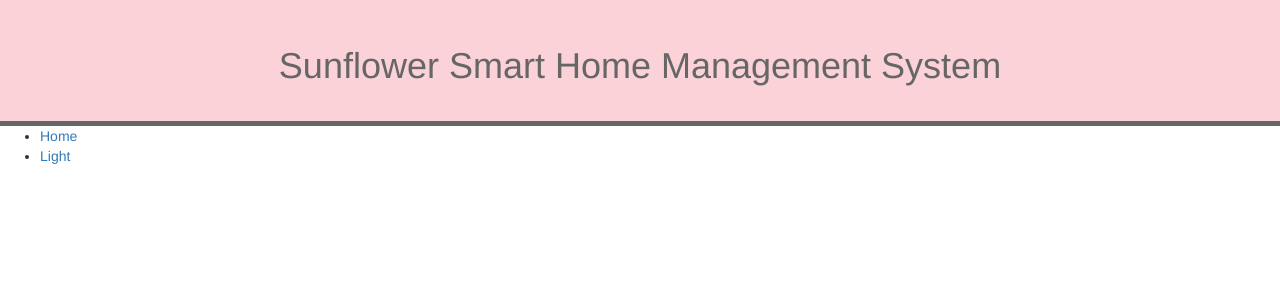
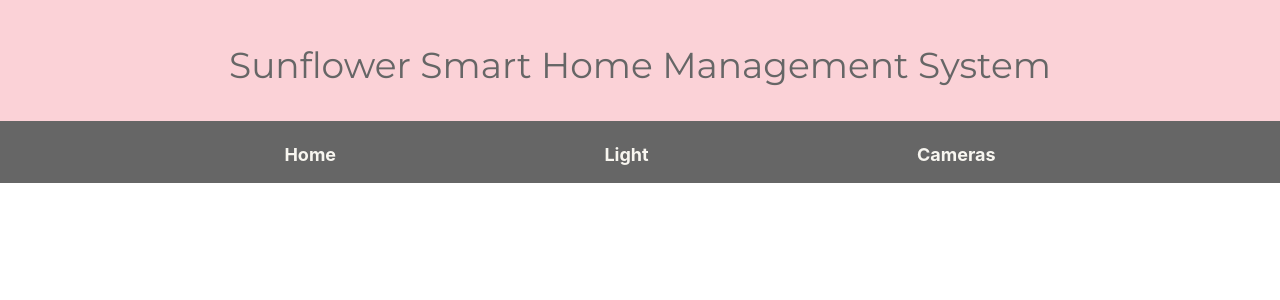
Before and after one commit to AgedSiren557/FSE-Final-Project, a Flask app: page / in a window 1280 px wide. Shown: the top 300 px of the page. Run offline with Flask 2, Linux system fonts and the light colour scheme; some libraries are stand-ins or nearby versions.

Commit message:
feat(camera): adding the videos of security cameras with format that required in the requirements

```diff
--- a/main.py
+++ b/main.py
@@ -7,14 +7,17 @@ app = Flask(__name__, static_folder='static')
 bootstrap = Bootstrap(app)
 app.config['SECRET_KEY'] = 'FSE_SECRET_KEY'
 
+
 class LightForm(FlaskForm):
     lightOff = SubmitField('0%')
     lightMiddle = SubmitField('50%')
     lightOn = SubmitField('100%')
 
+
 @app.route('/')
 def home():
     return render_template('index.html')
+
 
 @app.route('/light',  methods=['GET', 'POST'])
 def light():
@@ -27,5 +30,16 @@ def light():
     return render_template('light.html', **context)
 
 
+@app.route('/camera', methods = ['GET','POST'])
+def camera():
+    camera1 = LightForm()
+    camera2 = LightForm()
+    contex = {
+        'camera1': camera1,
+        'camera2': camera2,
+    }
+    return render_template('camera.html', **contex)
+
+
 if __name__ == '__main__':
     app.run()
--- a/static/index.css
+++ b/static/index.css
@@ -1,9 +1,10 @@
+@import url('https://fonts.googleapis.com/css2?family=Montserrat&display=swap');
 header{
     background-color: #FBD2D7;
     justify-content: center;
     padding: 2%;
     border-bottom: 5px solid #666666;
-    font-family: 'Helvetica', sans-serif;
+    font-family: 'Montserrat', sans-serif;
     font-size: 1vw;
     text-align: center;
 
@@ -13,3 +14,29 @@ header{
     color: #666666;
     /*text-align: center;*/
 }
+
+nav{
+    background: #666666;
+}
+nav,ul{
+    display: flex;
+    justify-content: space-evenly;
+    flex-direction: row;
+    list-style: none;
+    width: 100%;
+    margin: 0;
+    padding: 1vh;
+}
+nav,li{
+    float: left;
+    font-size: large;
+    font-family: 'Inter', sans-serif;
+    font-weight: bold;
+}
+nav,a:link{
+    color: #F8F6F0;
+}
+nav, a:visited{
+    color: #F8F6F0;
+    text-underline-mode: none;
+}
--- /dev/null
+++ b/static/playCamera1.js
@@ -0,0 +1,8 @@
+let myVid = document.getElementById("camera1_video");
+
+function playVideo(){
+    myVid.play();
+}
+function pauseVideo(){
+    myVid.pause();
+}
--- a/templates/index.html
+++ b/templates/index.html
@@ -1,9 +1,20 @@
 {% extends 'bootstrap/base.html' %}
+
+{% block style %}
+    <link rel="preconnect" href="https://fonts.googleapis.com">
+    <link rel="preconnect" href="https://fonts.gstatic.com" crossorigin>
+    <link href="https://fonts.googleapis.com/css2?family=Inter:wght@600&display=swap" rel="stylesheet">
+    <link rel="stylesheet" href="https://cdn.jsdelivr.net/npm/bootstrap@4.0.0/dist/css/bootstrap.min.css" integrity="sha384-Gn5384xqQ1aoWXA+058RXPxPg6fy4IWvTNh0E263XmFcJlSAwiGgFAW/dAiS6JXm" crossorigin="anonymous">
+    <script src="https://code.jquery.com/jquery-3.2.1.slim.min.js" integrity="sha384-KJ3o2DKtIkvYIK3UENzmM7KCkRr/rE9/Qpg6aAZGJwFDMVNA/GpGFF93hXpG5KkN" crossorigin="anonymous"></script>
+    <script src="https://cdn.jsdelivr.net/npm/popper.js@1.12.9/dist/umd/popper.min.js" integrity="sha384-ApNbgh9B+Y1QKtv3Rn7W3mgPxhU9K/ScQsAP7hUibX39j7fakFPskvXusvfa0b4Q" crossorigin="anonymous"></script>
+    <script src="https://cdn.jsdelivr.net/npm/bootstrap@4.0.0/dist/js/bootstrap.min.js" integrity="sha384-JZR6Spejh4U02d8jOt6vLEHfe/JQGiRRSQQxSfFWpi1MquVdAyjUar5+76PVCmYl" crossorigin="anonymous"></script>
+{% endblock %}
 
 {% block head %}
     {{super()}}
     <title>Smart Home - Start</title>
     <link rel="stylesheet" href="{{ url_for('static', filename='index.css') }}">
+    <script src="{{ url_for('static', filename='playCamera1.js') }}"></script>
 {% endblock %}
 
 {% block body %}
--- a/templates/navbar.html
+++ b/templates/navbar.html
@@ -2,5 +2,6 @@
     <ul>
         <li><a href="{{url_for('home')}}">Home</a></li>
         <li><a href="{{url_for('light')}}">Light</a></li>
+        <li><a href="{{url_for('camera')}}">Cameras</a></li>
     </ul>
 </nav>
```
Also changed, not shown: templates/camera.html (added, +18 -0 lines), 2 other files.
